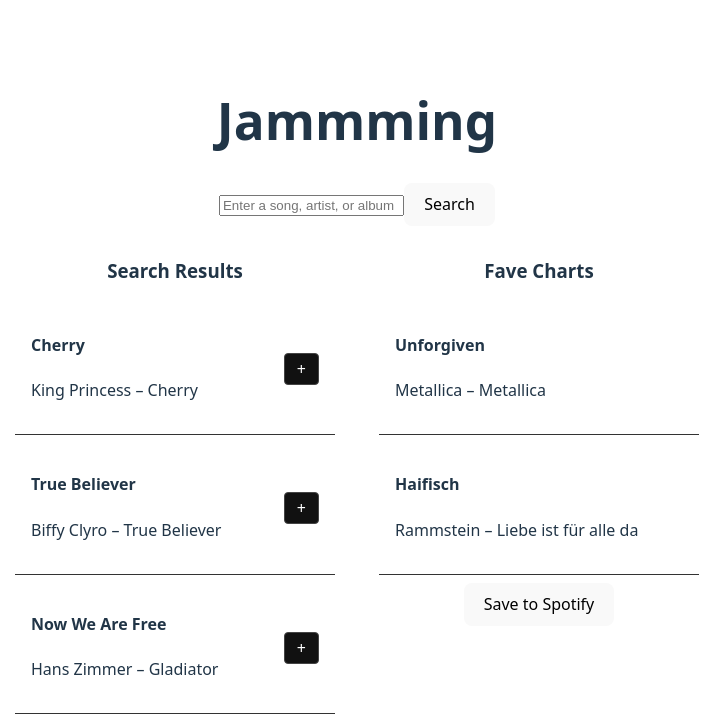
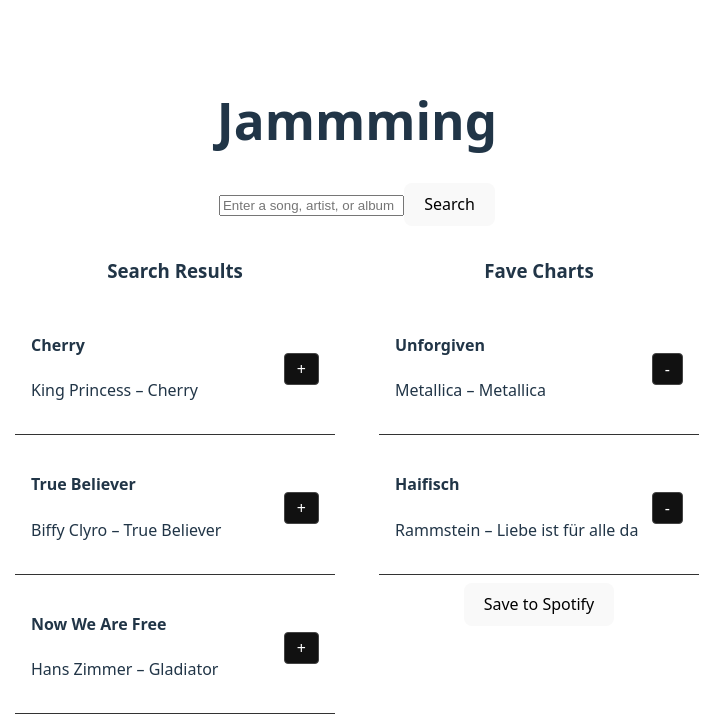
Before and after one commit to ArekKrak/jamming, a React (Vite) app: page / in a window 1280 px wide. Shown: the top 714 px of the page, without its empty margins (283-997 px from the left). Built offline with nearby package versions, Linux system fonts and the light colour scheme.

Commit message:
debug no render of the button

```diff
--- a/src/components/TrackList/TrackList.jsx
+++ b/src/components/TrackList/TrackList.jsx
@@ -1,11 +1,11 @@
 import Track from "../Track/Track"
 
-export default function TrackList({ tracks, onAdd }) {
+export default function TrackList({ tracks, onAdd, onRemove }) {
     return (
         <section>
             {/* Iterate over arrays using JS's .map() */}
             {tracks.map((track) => (
-                <Track key={track.id} track={track} onAdd={onAdd} />
+                <Track key={track.id} track={track} onAdd={onAdd} onRemove={onRemove} />
             ))}
         </section>
     );
```
